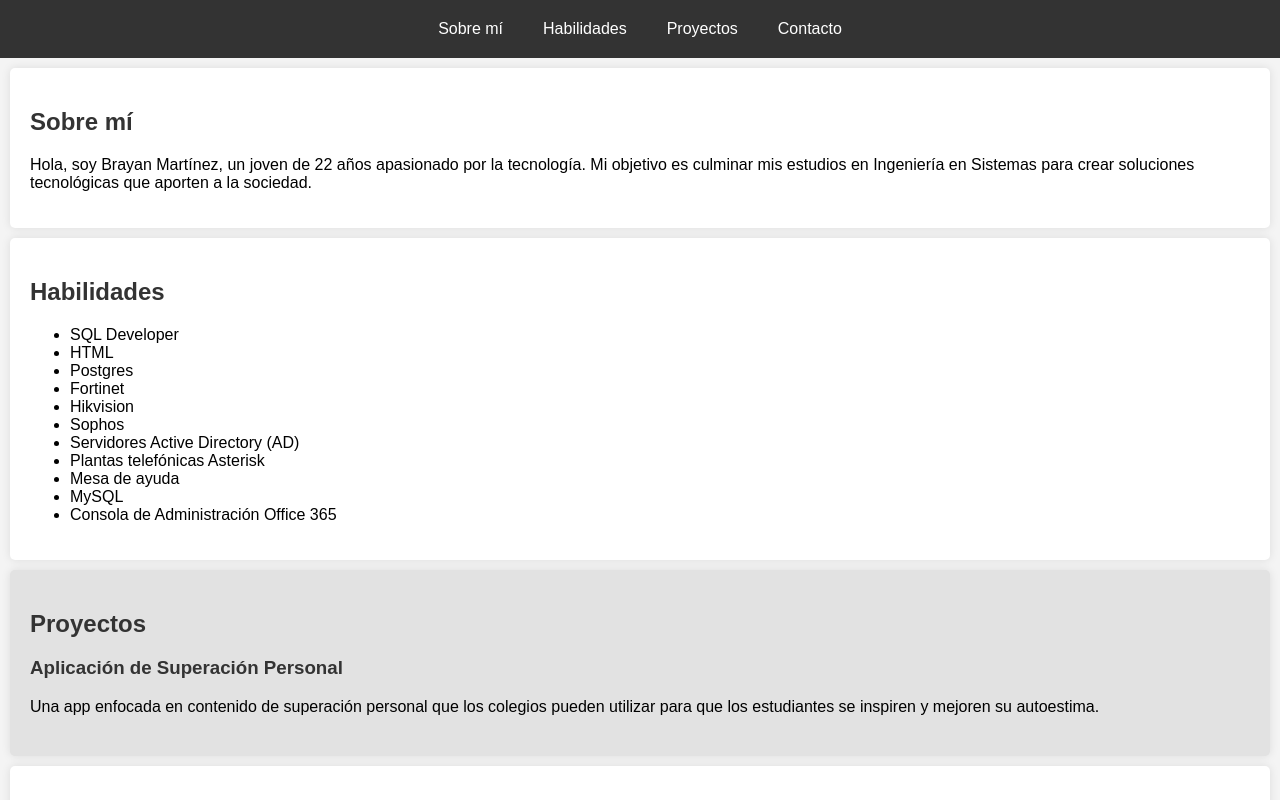
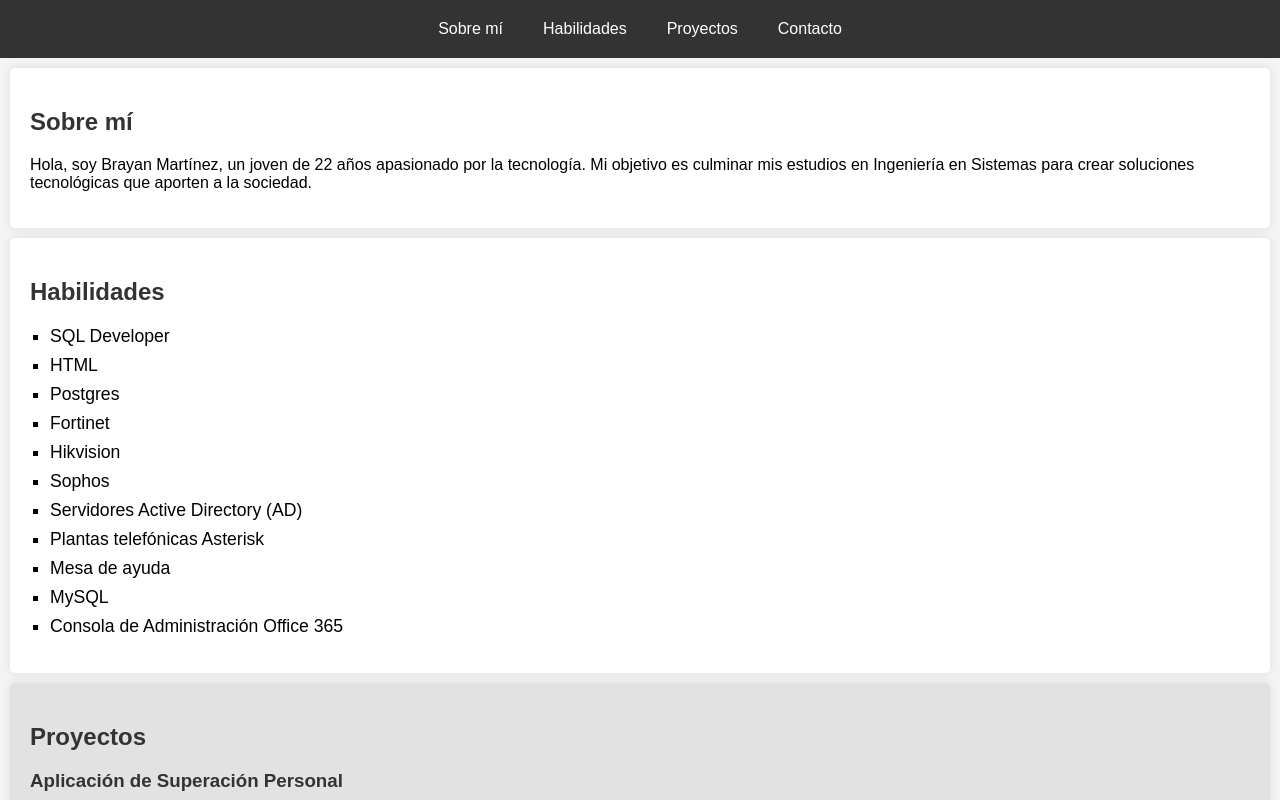
Before and after one commit to Bmartinez2002/portafolio-Brayan-M, a plain HTML site: page index.html in a window 1280 px wide. Shown: the top 800 px of the page. Drawn offline with Linux system fonts and the light colour scheme.

Commit message:
Update style.css

```diff
--- a/style.css
+++ b/style.css
@@ -50,6 +50,17 @@ h1, h2, h3 {
     color: #333;
 }
 
+/* Sección de Habilidades */
+#habilidades ul {
+    list-style-type: square;
+    padding-left: 20px;
+}
+
+#habilidades li {
+    margin: 8px 0;
+    font-size: 1.1em;
+}
+
 /* Sección de Proyectos */
 #proyectos {
     background-color: #e2e2e2;
```
